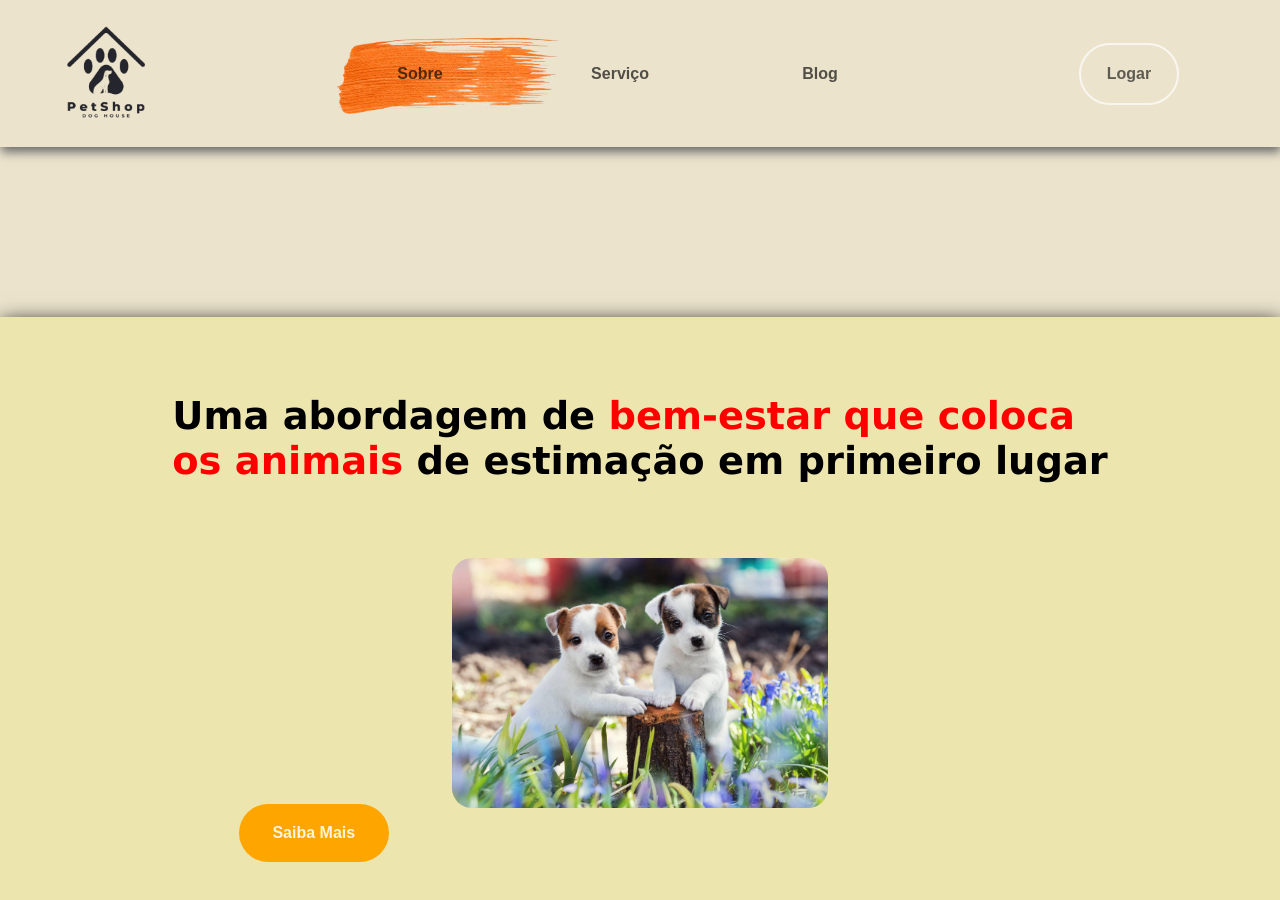
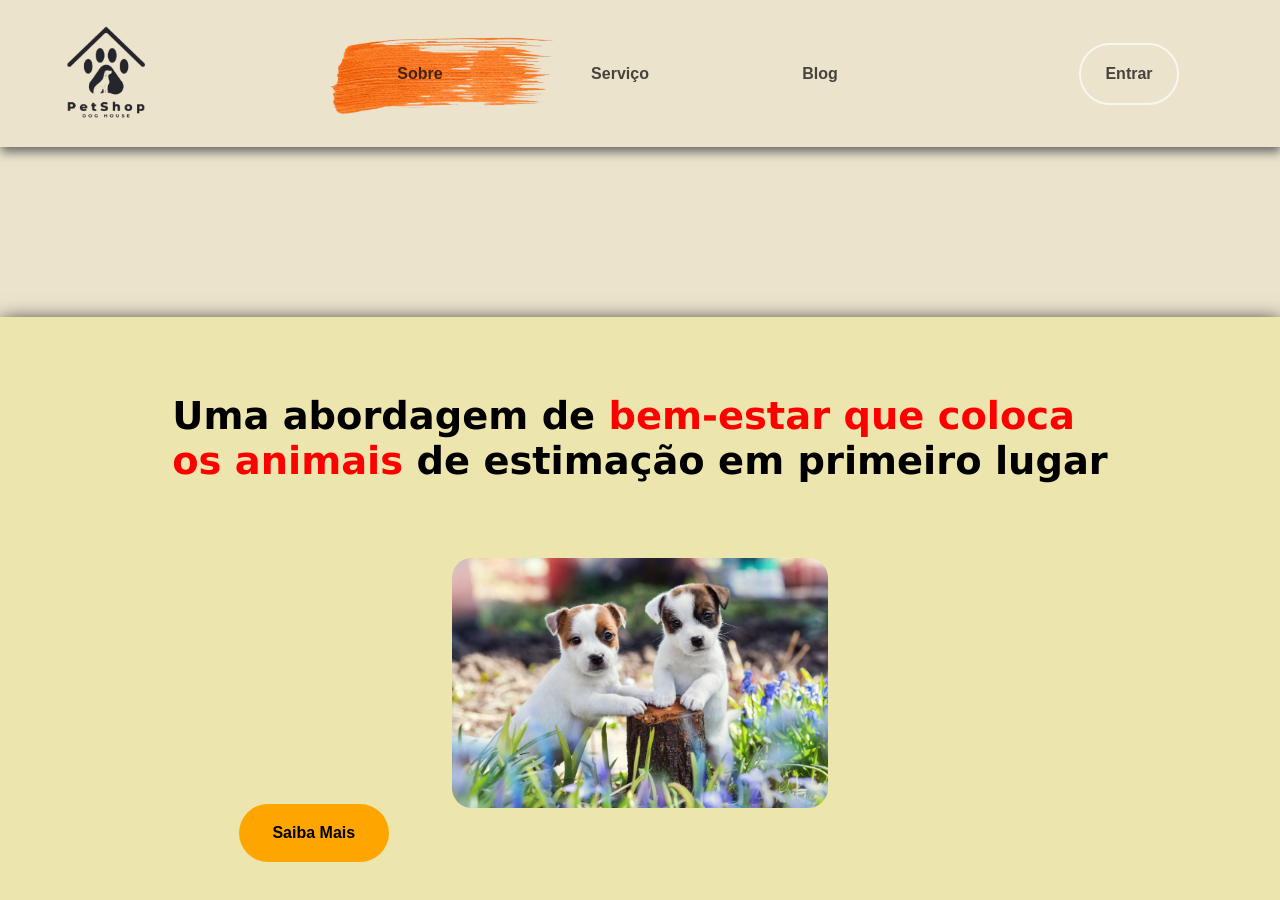
Before and after one commit to Luanpierote/Web_PetShop, a plain HTML site: page assets/Index.html in a window 1280 px wide. Drawn offline with Linux system fonts and the light colour scheme.

Commit message:
Segundo Commit

```diff
--- a/assets/Index.html
+++ b/assets/Index.html
@@ -18,13 +18,13 @@
 
         <nav class="explorer">
             <img src="img/Botaobg.png" alt="" class="Buttonsbg">
-            <button class="button" type="button" name="Sobre"><b>Sobre</b></button>
-            <button class="button" type="button" name="Servico"><b>Serviço</b></button>
-            <button class="button" type="button" name="Blog"><b>Blog</b></button>
+            <button class="button" type="button" name="Sobre"><a href=""><b>Sobre</b></a></button>
+            <button class="button" type="button" name="Servico"><a href=""><b>Serviço</b></a></button>
+            <button class="button" type="button" name="Blog"><a href=""><b>Blog</b></a></button>
         </nav>
 
         <nav class="navigation">
-            <button class="button" type="button" name="logar"><b>Logar</b></button>
+            <button class="button" type="button" name="logar"><a href=""><b>Entrar</b></a></button>
         </nav>
 
     </header>
@@ -33,13 +33,13 @@
 
 
         <h1><strong>Uma abordagem de <b2>bem-estar que coloca<br>
-            os animais </b2>de estimação em primeiro lugar </strong></h1>
+                    os animais </b2>de estimação em primeiro lugar </strong></h1>
         <div class="foto">
             <img src="img/dogs.jpg" alt="" name="cachorro">
         </div>
 
         <nav class="more">
-            <button class="button" type="button" name="Learn"><b>Saiba Mais</b></button>
+            <button class="button" type="button" name="Learn"><a href=""><b>Saiba Mais</b></a></button>
         </nav>
 
     </header>
--- a/assets/css/Style.css
+++ b/assets/css/Style.css
@@ -1,4 +1,4 @@
-body{
+body {
     margin: 0;
     height: 100vh;
     display: block;
@@ -7,19 +7,20 @@ body{
     font-family: 'Lucida Sans', 'Lucida Sans Regular', 'Lucida Grande', 'Lucida Sans Unicode', Geneva, Verdana, sans-serif;
 }
 
-.header{
+.header {
     display: flex;
     justify-content: space-between;
     align-items: center;
     padding: 1px;
-    padding-top: 2px ;
-    box-shadow:1px 5px 10px rgb(104, 104, 104);
+    padding-top: 2px;
+    box-shadow: 1px 5px 10px rgb(104, 104, 104);
 }
 
-.header2{
+.header2 {
     display: flex;
     text-align: left;
-    flex-wrap: wrap; /* Permite que os elementos quebrem para a linha de baixo */
+    flex-wrap: wrap;
+    /* Permite que os elementos quebrem para a linha de baixo */
     font-size: larger;
     align-items: center;
     justify-content: center;
@@ -27,17 +28,17 @@ body{
     margin-top: 170px;
     padding: 50px;
     background-color: rgba(245, 241, 7, 0.151);
-    box-shadow:1px 5px 20px black;
+    box-shadow: 1px 5px 20px black;
 }
 
-img[src="img/dogs.jpg"]{
-   height:250px;
+img[src="img/dogs.jpg"] {
+    height: 250px;
     border-radius: 20px;
 
 }
 
-.more{
-    width: 68% ;
+.more {
+    width: 68%;
     margin-top: -60px;
     text-align: left;
     justify-content: center;
@@ -46,15 +47,60 @@ img[src="img/dogs.jpg"]{
 }
 
 
-.button[name="logar"]{
+.button[name="logar"] {
     padding: 20px;
     width: 100px;
     color: rgba(0, 0, 0, 0.849);
-    background-color:#EBE3CC;
+    background-color: #EBE3CC;
     opacity: 0.7;
     border-radius: 50px;
-    border: 2px solid white; /* Define a espessura, o estilo e a cor da borda */
+    border: 2px solid white;
     font-size: medium;
+    text-align: center;
+    /* Garante que o texto esteja centralizado */
+    position: relative;
+    overflow: hidden;
+    transition: all 0.3s ease;
+}
+
+.button[name="logar"]::before {
+    content: "";
+    position: absolute;
+    top: 0;
+    left: 0;
+    width: 100%;
+    height: 100%;
+    background-color: orange;
+    /* Cor de fundo */
+    transition: transform 0.3s ease;
+    transform: scaleX(0);
+    /* Inicialmente a cor laranja não preenche */
+    transform-origin: bottom right;
+    /* A origem da animação está na parte inferior direita */
+    z-index: -1;
+    /* Coloca a cor de fundo atrás do texto */
+}
+
+.button[name="logar"]::after {
+    content: "";
+    position: absolute;
+    top: 50%;
+    left: 100%;
+    width: 0;
+    height: 2px;
+    background-color: orange;
+    transition: width 0.3s ease;
+
+}
+
+/* Quando o botão é hover, ativa a animação do pseudoelemento de fundo */
+.button[name="logar"]:hover::before {
+    transform: scaleX(1);
+    /* A cor laranja preenche todo o botão */
+}
+
+.button[name="logar"]:hover::after {
+    width: 100%;
 }
 
 .button[name="Sobre"],
@@ -72,42 +118,58 @@ img[src="img/dogs.jpg"]{
 
 }
 
-.Buttonsbg{
-    position: absolute;  /* Coloca a imagem atrás dos botões */
-    top: 50%;  /* Centraliza verticalmente */
-    left: 15%;  /* Centraliza horizontalmente */
-    transform: translate(-50%, -50%);  /* Ajusta para alinhar no centro */
-    width: 250px;  /* Ajuste o tamanho conforme necessário */
-    z-index: -1;  /* Faz a imagem ficar atrás dos botões */
+.Buttonsbg {
+    position: absolute;
+    /* Coloca a imagem atrás dos botões */
+    top: 50%;
+    /* Centraliza verticalmente */
+    left: 14%;
+    /* Centraliza horizontalmente */
+    transform: translate(-50%, -50%);
+    /* Ajusta para alinhar no centro */
+    width: 250px;
+    /* Ajuste o tamanho conforme necessário */
+    z-index: -1;
+    /* Faz a imagem ficar atrás dos botões */
 }
 
-.button[name="Learn"]{
+.button[name="Learn"] {
     padding: 20px;
     width: 150px;
     color: rgba(255, 255, 255, 0.87);
     background-color: orange;
-    border-radius:50px;
+    border-radius: 50px;
     border: none;
     font-size: medium;
+
 }
 
-.navigation{   /* Para estruturar o botão logar*/
+.navigation {
+    /* Para estruturar o botão logar*/
     display: flex;
     gap: 15px;
     align-items: center;
     margin-right: 100px;
 }
 
-.explorer{  /* Para estruturar os botões da barra superior: Sobre,Serviço,Blog */
+.explorer {
+    /* Para estruturar os botões da barra superior: Sobre,Serviço,Blog */
     display: flex;
-    position: relative;  /* Define um contexto para posicionamento */
+    position: relative;
+    /* Define um contexto para posicionamento */
     gap: 30px;
 }
 
-img{
-    height:140px;
+img {
+    height: 140px;
 }
 
-b2{
+b2 {
     color: red;
 }
+
+a {
+    text-decoration: none;
+    /*remove o sublinhado*/
+    color: black;
+}
```
Lines whose indentation alone changed are shown as unchanged.
